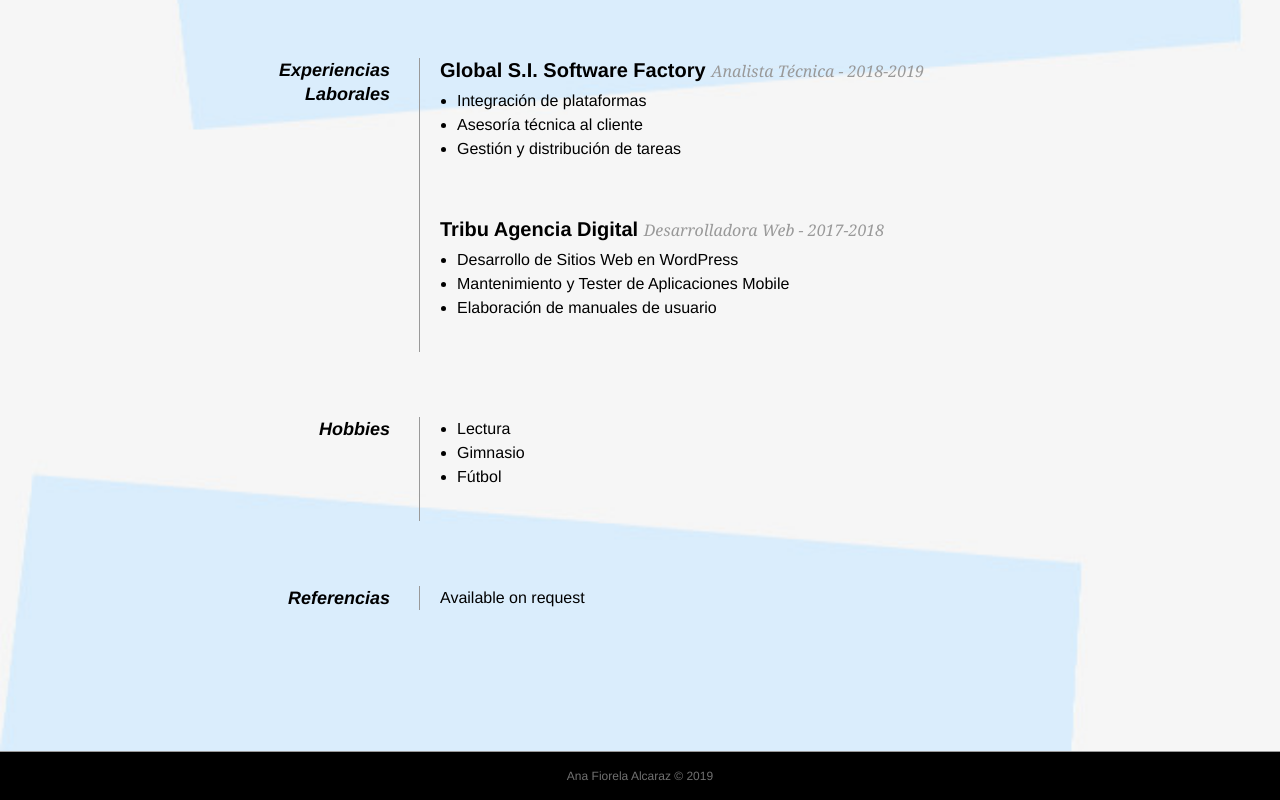
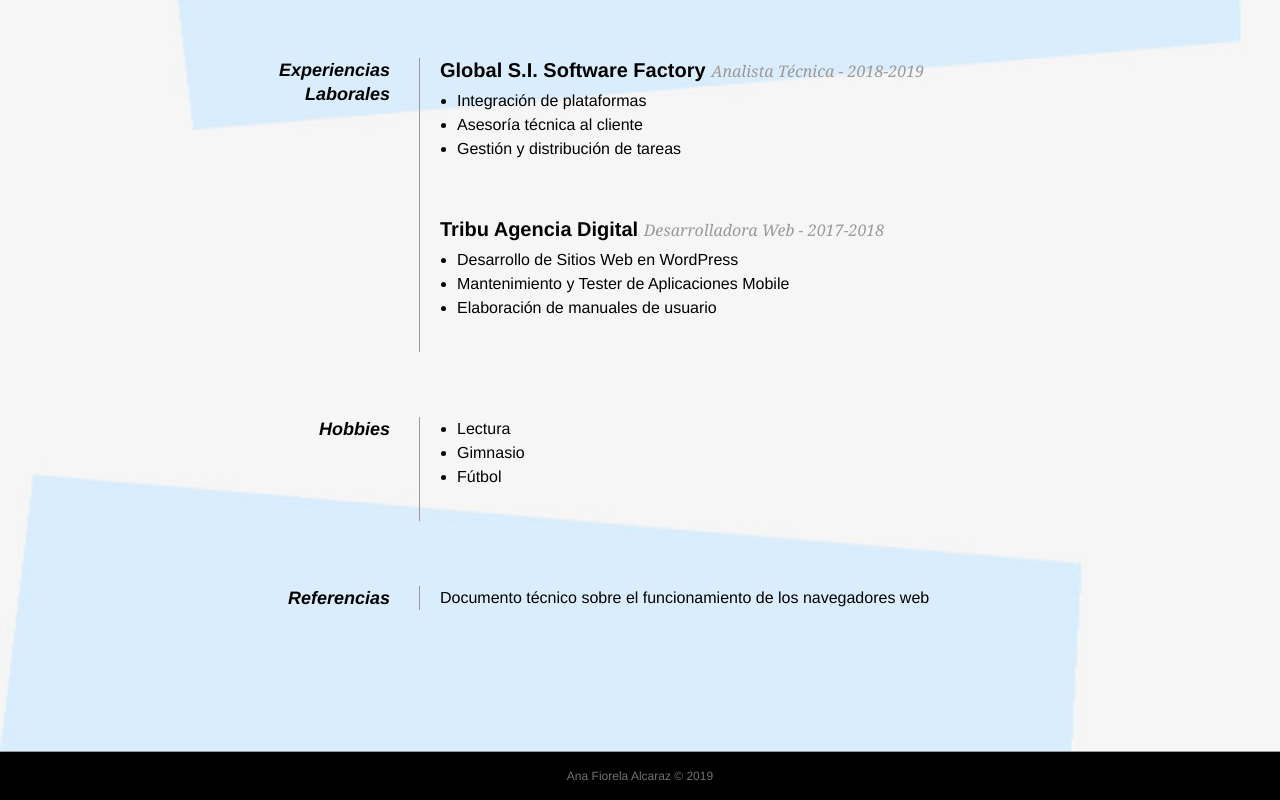
Before and after one commit to fiorelaalcaraz/CV, a plain HTML site: page index.html in a window 1280 px wide. Shown: the part 737-1537 px from the top of the page. Drawn offline with Linux system fonts and the light colour scheme.

Commit message:
agregue referencias

```diff
--- a/index.html
+++ b/index.html
@@ -80,7 +80,7 @@
             <dd class="clear"></dd>
 
             <dt>Referencias</dt>
-            <dd>Available on request</dd>
+            <dd><a href= "https://drive.google.com/file/d/10c4ogI5bL-xHMAECfdW9o8nAPQsT0swu/view?usp=sharing">Documento técnico sobre el funcionamiento de los navegadores web</a></dd>
 
             <dd class="clear"></dd>
         </dl>
```
